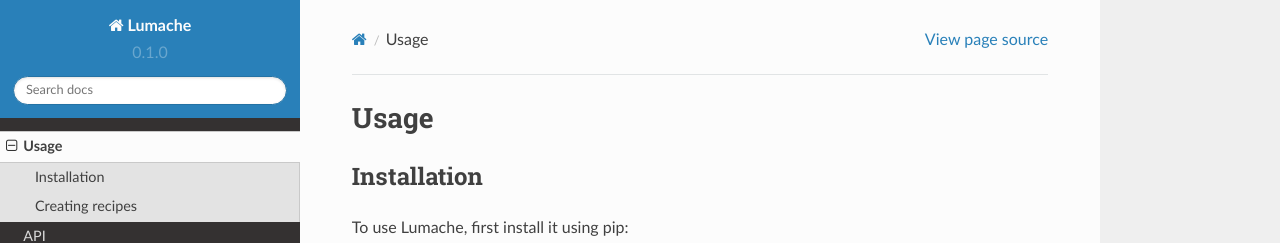
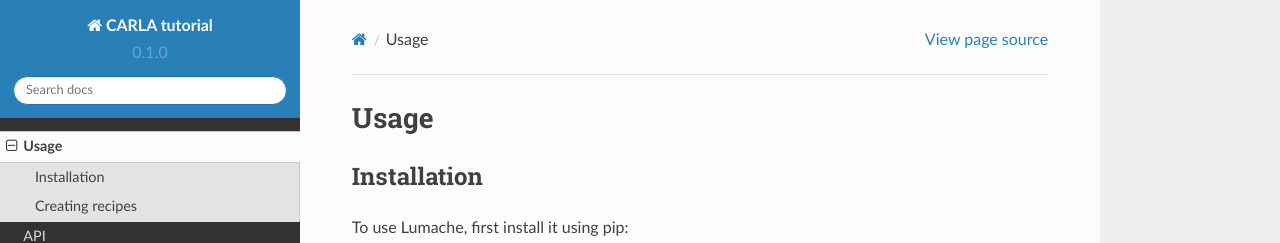
Before and after one commit to MattRowe18/CARLA, a Sphinx documentation site: the page built from docs/source/usage.rst, in a window 1280 px wide. Shown: the top 243 px of the page. Built offline with Sphinx 7.4.7 and the Read the Docs theme 2.0.0, drawn with Linux system fonts in a browser that asks for light colours.

Commit message:
fixed table

```diff
--- a/docs/source/conf.py
+++ b/docs/source/conf.py
@@ -2,7 +2,7 @@
 
 # -- Project information
 
-project = 'Lumache'
+project = 'CARLA tutorial'
 copyright = '2021, Graziella'
 author = 'Graziella'
 
--- a/docs/source/index.rst
+++ b/docs/source/index.rst
@@ -67,7 +67,7 @@
 There are 3 arguments to the dynamic_weather.py script:
 
 .. list-table:: Title
-   :widths: 25 25 50
+   :widths: 20, 80
    :header-rows: 0
 
    * - --host
```
